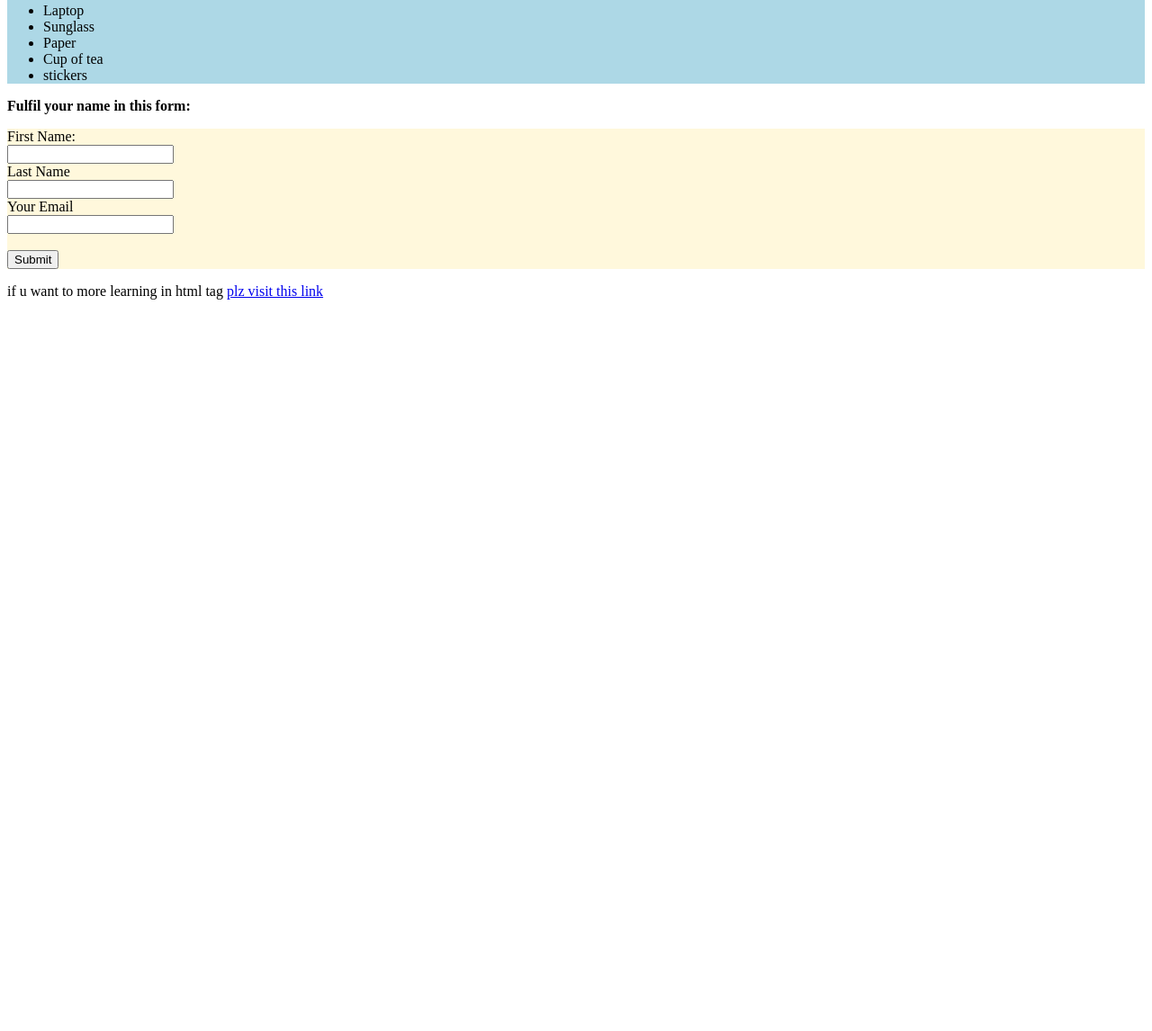
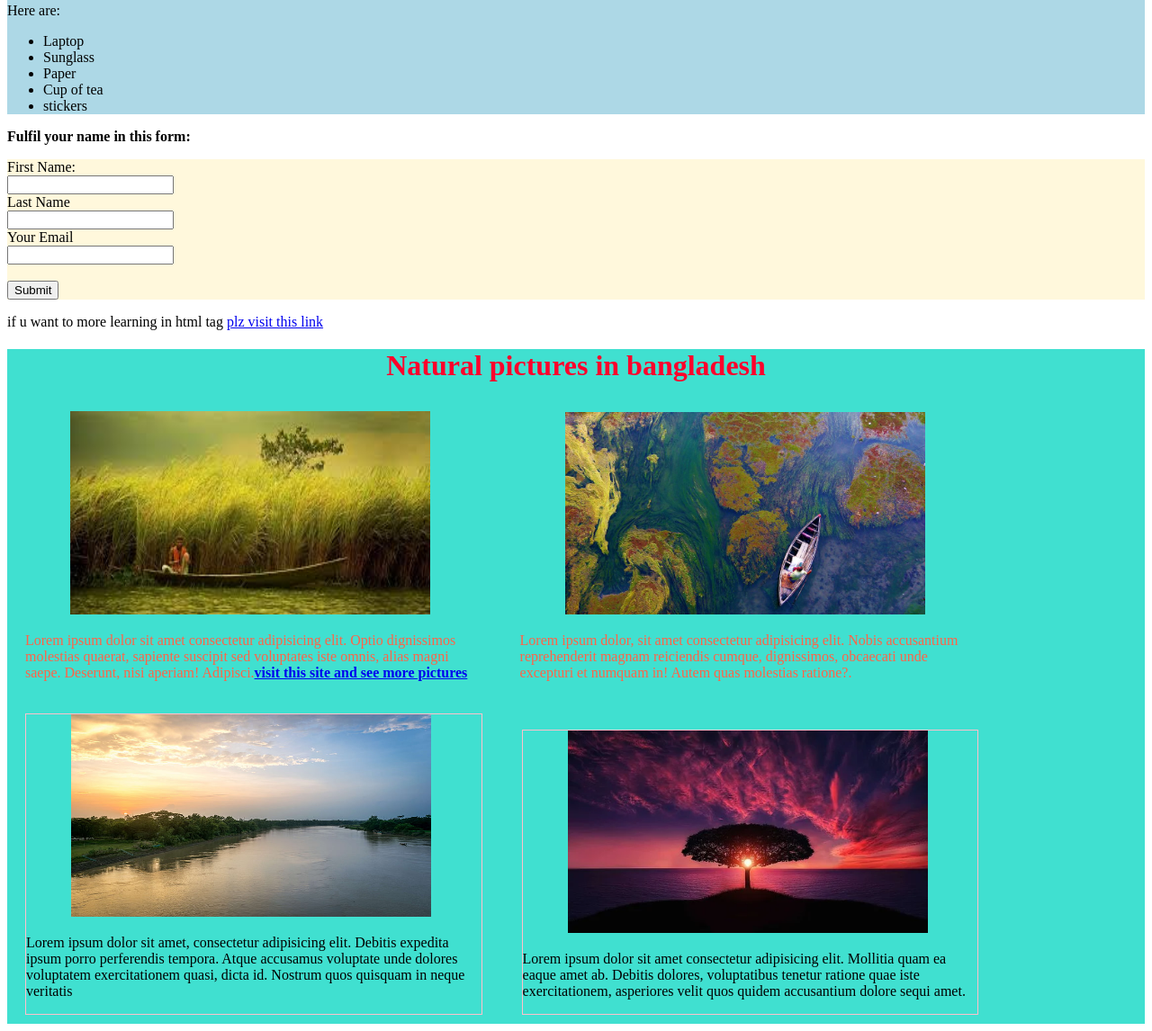
Before and after one commit to Shohelrana63/my-first-website, a plain HTML site: page index.html in a window 1280 px wide. Shown: the part 1272-2418 px from the top of the page at 90% size. Before the commit the page ends 1621 px from the top, so only its background shows below. Drawn offline with Linux system fonts and the light colour scheme.

Commit message:
added pic

```diff
--- a/index.html
+++ b/index.html
@@ -3,26 +3,54 @@
 <head>
     <meta charset="UTF-8">
     <meta name="viewport" content="width=device-width, initial-scale=1.0">
-    <title>Document</title>
+    <title>Shohel Rana</title>
 </head>
 <style>
     .myDiv{
         background-color: lightblue;
-
-
-    }
+        }
     .form{
         background-color:cornsilk;
-
+        }
+    .heading{
+        text-align: center;
+        color:rgb(255, 0, 43);
+        }
+    #main{
+        background-color: turquoise;
+    }
+    .friend{
+        border: 1px ;
+        border-radius: 0px;
+        margin: 10px 20px;
+        width: 40%;
+        height: 50%;
+        display: inline-block;
+       }
+    .alfa{
+        border: 1px solid pink;
+        border-radius: 0px;
+        margin: 10px 20px;
+        width: 40%;
+        height: 50%;
+        display: inline-block;
+    }
+    .first{
+        color:tomato;
+        }
+    #pic{
+        margin-left: 50px;
+    }
+    #pic2{
+        margin-left: 50px;
     }
 
 </style>
 <body>
 
     <div class= "myDiv">
-
-
-            <h1>My First Website</h1>
+           <h1>My First Website</h1>
+           <p>i m determind</p>
             <p>Welcome to my site!</p>
             <p>HI, I am <strong>Shohel Rana Baig</strong></p>
             <img src="baig/Baig.png" height="300" width="200"></img>
@@ -69,5 +97,31 @@
             <p>if u want to more learning in html tag
         <a href="https://www.w3schools.com/TAGS/tag_comment.asp">  plz visit this link</a>
             </p>
+            <div id="main">
+                <h1 class="heading">Natural pictures in bangladesh</h1>
+                <div id="main">
+                <div class="friend">
+                    <img id="pic" src="all pic/1.jpg" height="226px" width="400px"></img>
+                    <p class="first">Lorem ipsum dolor sit amet consectetur adipisicing elit. Optio dignissimos molestias quaerat, sapiente suscipit sed voluptates iste omnis, alias magni saepe. Deserunt, nisi aperiam! Adipisci.<a href="http://beautyfulsceneryinbangladesh.blogspot.com/2018/03/bangladesh-natural-picture_22.html"><strong>visit this site and see more pictures</strong> </a></p>
+                </div>
+                <div class="friend">
+                    <img id="pic" src="all pic/2.jpg" height="225px" width="400px"></img>
+                    <p class="first">Lorem ipsum dolor, sit amet consectetur adipisicing elit. Nobis accusantium reprehenderit magnam reiciendis cumque, dignissimos, obcaecati unde excepturi et numquam in! Autem quas molestias ratione?.</p>
+
+
+                </div>
+
+                <div class="alfa">
+                    <img id="pic2" src="all pic/3.jpg" height="225px" width="400px"></img>
+
+                    <p>Lorem ipsum dolor sit amet, consectetur adipisicing elit. Debitis expedita ipsum porro perferendis tempora. Atque accusamus voluptate unde dolores voluptatem exercitationem quasi, dicta id. Nostrum quos quisquam in neque veritatis
+                 </p>
+             </div>
+
+                    <div class="alfa">
+                        <img id="pic2" src="all pic/4.jpg" height="225px" width="400px"></img>
+                        <p>Lorem ipsum dolor sit amet consectetur adipisicing elit. Mollitia quam ea eaque amet ab. Debitis dolores, voluptatibus tenetur ratione quae iste exercitationem, asperiores velit quos quidem accusantium dolore sequi amet.</p>
+                    </div>
+
 </body>
 </html>
```
Also changed, not shown: second.html (added, +84 -0 lines), all pic/1.jpg (added), all pic/2.jpg (added), all pic/3.jpg (added), all pic/4.jpg (added).
